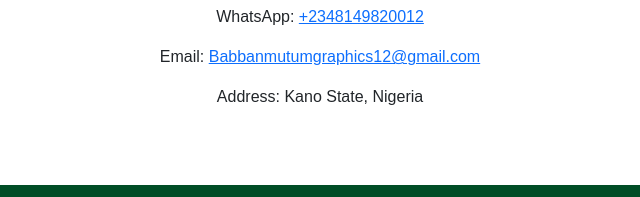
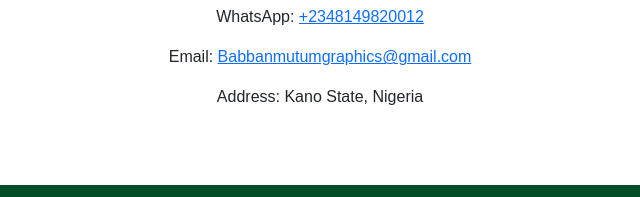
Before and after one commit to Kabirfandirma/BabbanMutumGraphics, a plain HTML site: page index.html in a window 1280 px wide. Shown: the part 2860-3057 px from the top of the page, 320-960 px from the left. Drawn offline with nearby package versions, Linux system fonts and the light colour scheme.

Commit message:
Update index.html

```diff
--- a/index.html
+++ b/index.html
@@ -180,7 +180,7 @@
             <img src="images/ceo2.jpeg" alt="About Us Image" class="w-50 rounded mb-3">
             <h4>Contact Us At:</h4>
             <p>WhatsApp: <a href="https://wa.me/+2349031814421" target="_blank">+2348149820012</a></p>
-            <p>Email: <a href="mailto:Babbanmutumgraphics12@gmail.com">Babbanmutumgraphics12@gmail.com</a></p>
+            <p>Email: <a href="mailto:Babbanmutumgraphics@gmail.com">Babbanmutumgraphics@gmail.com</a></p>
             <p>Address: Kano State, Nigeria</p>
         </div>
     </div>
```
